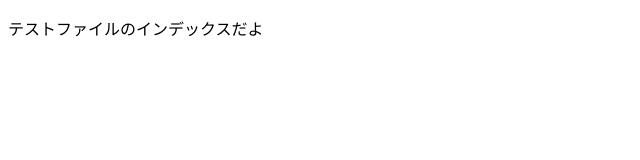
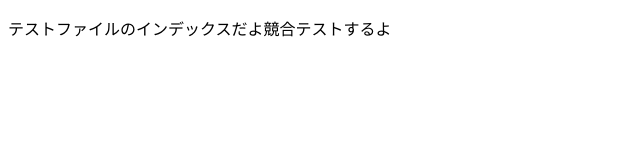
Before and after one commit to yanappu/test, a plain HTML site: page index.html in a window 1280 px wide. Shown: the whole page, without its empty margins (0-640 px from the left). Drawn offline with Linux system fonts and the light colour scheme.

Commit message:
競合テスト
競合テストするよ〜

```diff
--- a/index.html
+++ b/index.html
@@ -6,6 +6,6 @@
 </head>
 
 <body>
-<p>テストファイルのインデックスだよ</p>
+<p>テストファイルのインデックスだよ競合テストするよ</p>
 </body>
 </html>
```
